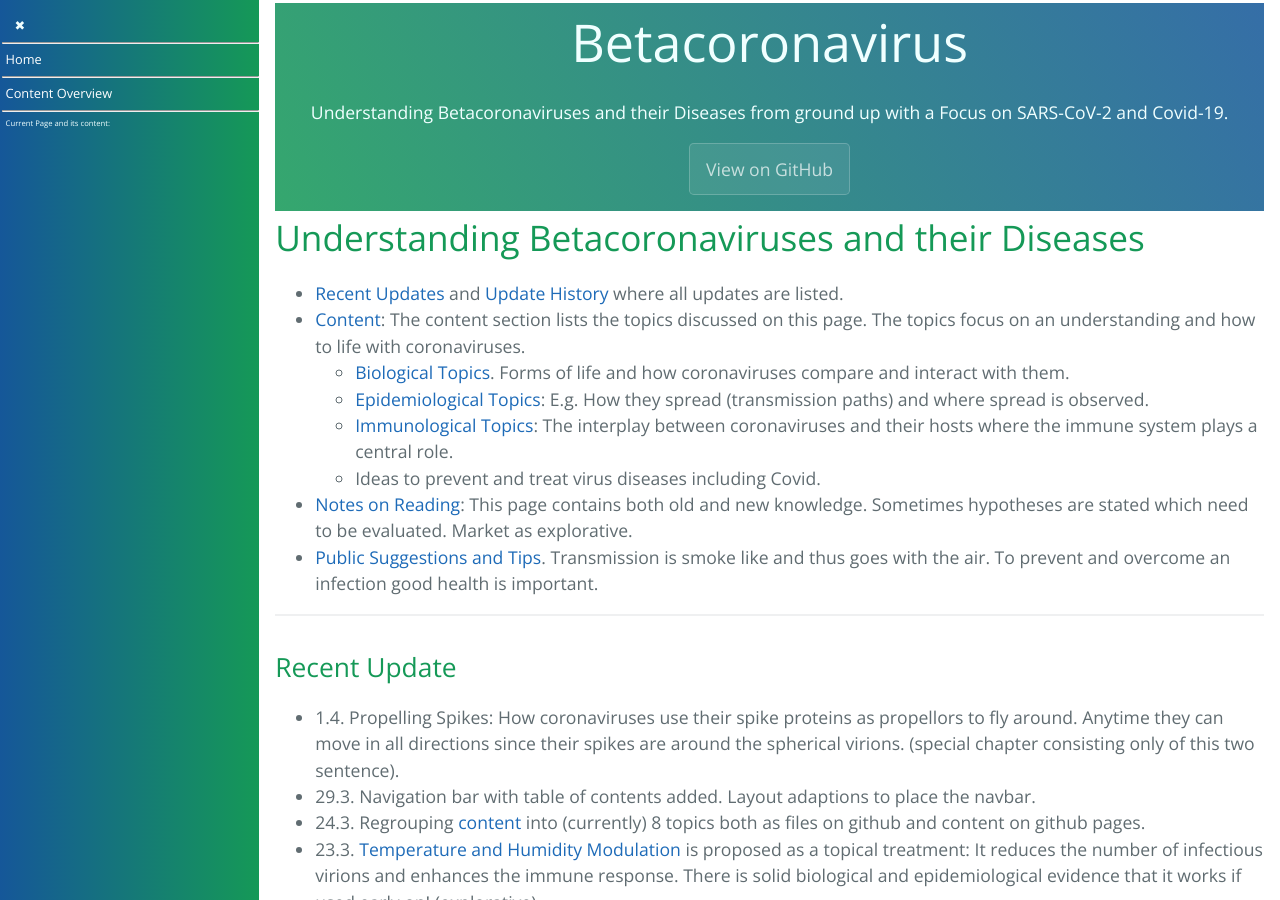
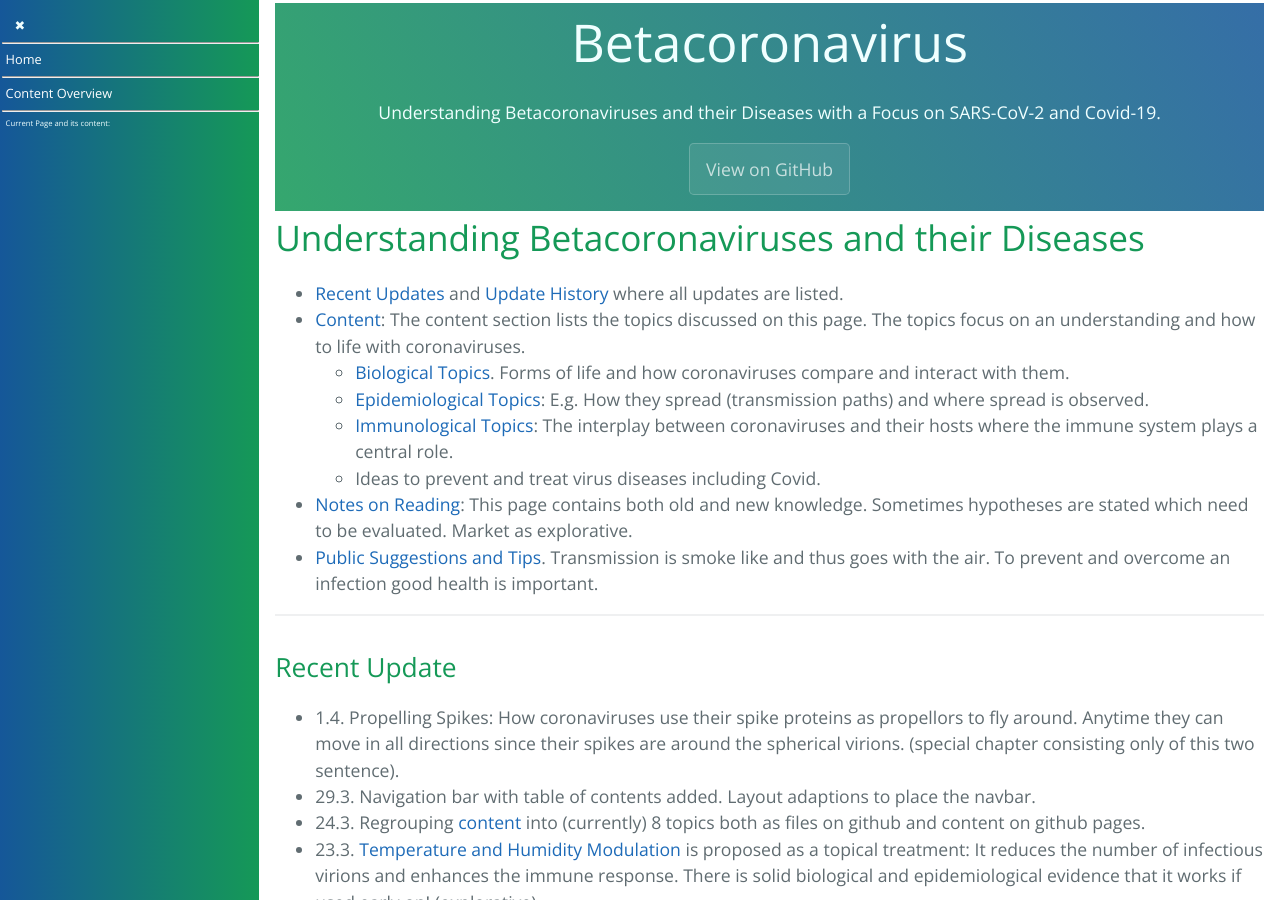
Before and after one commit to forestgrape/coronavirus, a Jekyll site: the page built from index.md, in a window 1280 px wide and 900 px high. Built offline with Jekyll 4.4.1, drawn with Linux system fonts in a browser that asks for light colours; our own code applies the rules of GitHub Pages for plain Markdown files.

Commit message:
formulation

```diff
--- a/_config.yml
+++ b/_config.yml
@@ -1,5 +1,5 @@
 title: Betacoronavirus
-description: Understanding Betacoronaviruses and their Diseases from ground up with a Focus on SARS-CoV-2 and Covid-19.
+description: Understanding Betacoronaviruses and their Diseases with a Focus on SARS-CoV-2 and Covid-19.
 
 
 theme: null
```
